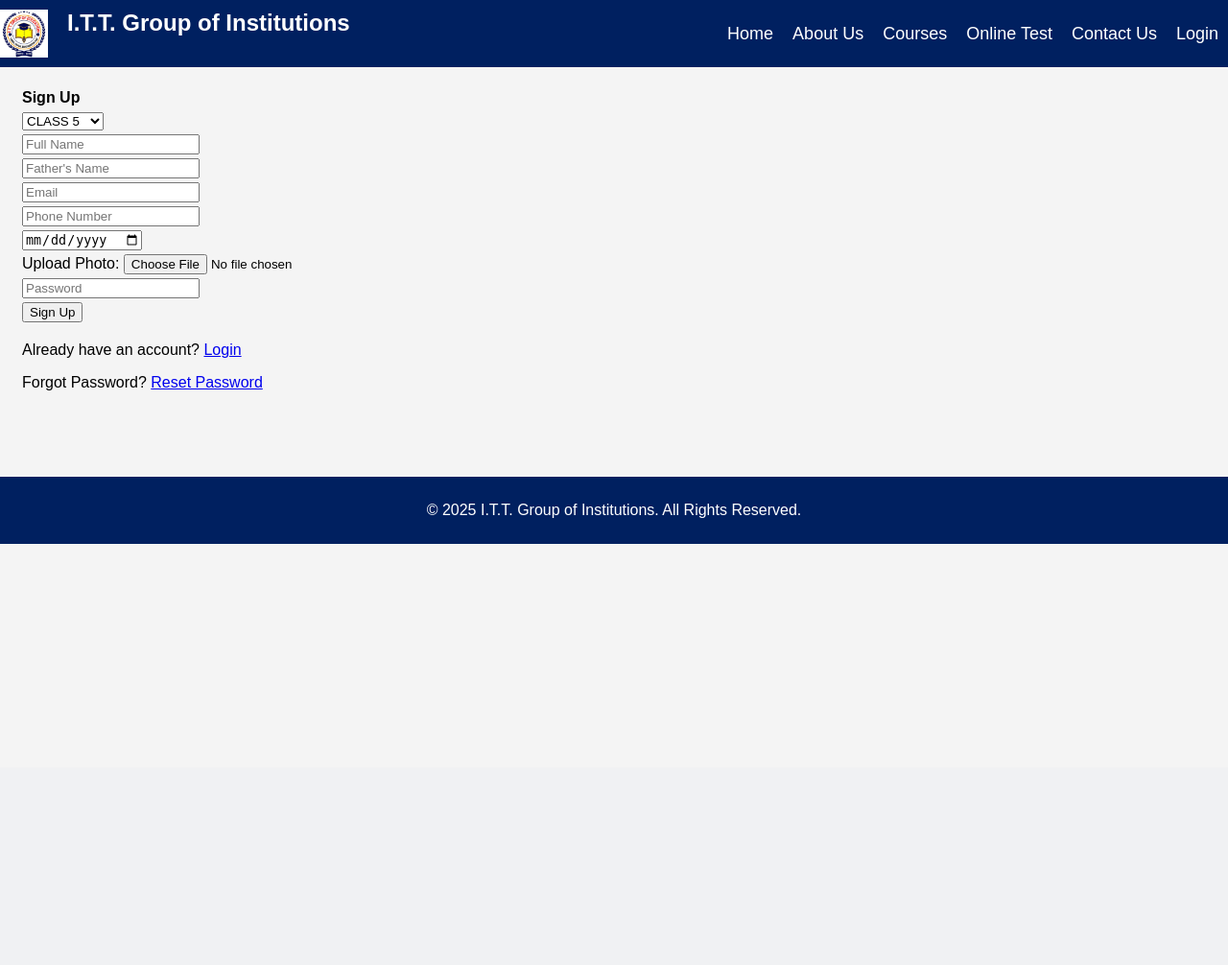
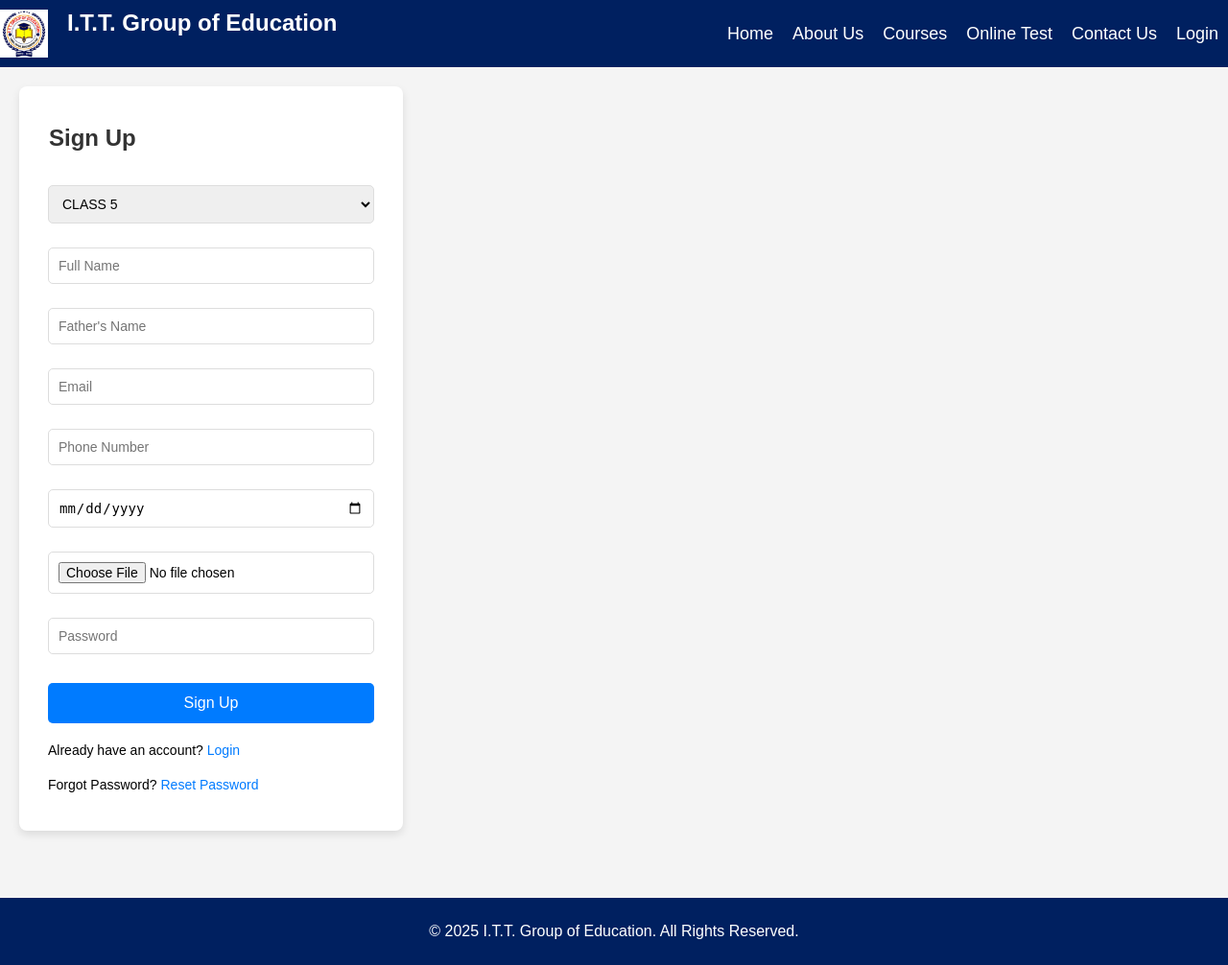
Before and after one commit to shreyansh-cs/itt, a PHP site: page /frontend/register.php in a window 1280 px wide. Shown: the whole page at 96% size. Before the commit the page ends 567 px from the top, so only its background shows below. Run offline with PHP 8.4, Linux system fonts and the light colour scheme; some libraries are stand-ins or nearby versions.

Commit message:
add more styling

```diff
--- a/frontend/css/styles.css
+++ b/frontend/css/styles.css
@@ -1,6 +1,6 @@
 /* Global Styles */
 body {
-    font-family: Arial, sans-serif;
+    font-family: 'Poppins', sans-serif;
     margin: 0;
     padding: 0;
     background-color: #f4f4f4;
@@ -191,8 +191,153 @@ table.courses td a.course-link:hover {
 /*contact us page css end*/
 
 /*index page css start*/
+.home {
+    padding: 60px 20px;
+    max-width: 1100px;
+    margin: 0 auto;
+    background-color: #ffffff;
+    border-radius: 10px;
+    box-shadow: 0 10px 20px rgba(0, 0, 0, 0.1);
+    text-align: center;
+}
 
+.home h1 {
+    font-size: 36px;
+    color: #2980b9;
+    margin-bottom: 20px;
+    font-weight: bold;
+}
+
+.home p {
+    font-size: 18px;
+    line-height: 1.6;
+    color: #555;
+    margin-bottom: 30px;
+    max-width: 800px;
+    margin-left: auto;
+    margin-right: auto;
+}
+
+.home a {
+    display: inline-block;
+    font-size: 18px;
+    color: #fff;
+    background-color: #1abc9c;
+    padding: 15px 30px;
+    margin: 10px 15px;
+    text-decoration: none;
+    border-radius: 50px;
+    transition: background-color 0.3s ease, transform 0.3s ease;
+}
+
+.home a:hover {
+    background-color: #16a085;
+    transform: translateY(-3px);
+}
 /*index page css end*/
+
+/*login page css start*/
+.login-container {
+    background-color: #fff;
+    box-shadow: 0 4px 8px rgba(0, 0, 0, 0.1);
+    padding: 30px;
+    border-radius: 8px;
+    width: 100%;
+    max-width: 400px;
+    box-sizing: border-box;
+  }
+
+  .login {
+    width: 100%;
+    border-collapse: collapse;
+  }
+
+  .login th {
+    text-align: left;
+    font-size: 24px;
+    color: #333;
+    padding-bottom: 20px;
+    padding-top: 10px;
+  }
+
+  .login td {
+    padding: 10px 0;
+  }
+
+  .first {
+    font-size: 14px;
+    color: #333;
+    padding-right: 10px;
+    width: 30%;
+    text-align: right;
+  }
+
+  .second {
+    width: 70%;
+  }
+
+  .second input{
+    width: 100%;
+    padding: 10px;
+    margin-top: 5px;
+    border: 1px solid #ddd;
+    border-radius: 5px;
+    font-size: 14px;
+    box-sizing: border-box;
+  }
+
+  .second select{
+    width: 100%;
+    padding: 10px;
+    margin-top: 5px;
+    border: 1px solid #ddd;
+    border-radius: 5px;
+    font-size: 14px;
+    box-sizing: border-box;
+  }
+
+  .second button {
+    width: 100%;
+    padding: 12px;
+    background-color: #007bff;
+    color: white;
+    border: none;
+    border-radius: 5px;
+    font-size: 16px;
+    cursor: pointer;
+    margin-top: 10px;
+    transition: background-color 0.3s ease;
+  }
+
+  .second button:hover {
+    background-color: #0056b3;
+  }
+
+  .second a {
+    color: #007bff;
+    text-decoration: none;
+    font-size: 14px;
+  }
+
+  .second a:hover {
+    text-decoration: underline;
+  }
+
+  /* Forgot password, Sign-up links */
+  .second {
+    font-size: 14px;
+    text-align: center;
+  }
+
+  .second a {
+    margin-top: 10px;
+  }
+
+  .second p {
+    margin-top: 10px;
+    font-size: 14px;
+  }
+/*login page css end*/
 
 
 /* Mobile Responsiveness */
@@ -226,4 +371,18 @@ table.courses td a.course-link:hover {
     nav.active ul {
         display: flex;
     }
+    /*index page css start*/
+    .home h1 {
+        font-size: 28px;
+    }
+
+    .home p {
+        font-size: 16px;
+    }
+
+    .home a {
+        padding: 12px 25px;
+        font-size: 16px;
+    }
+    /*index page css end*/
 }
--- a/frontend/master.php
+++ b/frontend/master.php
@@ -46,7 +46,7 @@
     <header>
         <div class="logo">
         <img src="../images/icon.jpeg"  alt="I.T.T Group of Education Logo">
-        <h1>I.T.T. Group of Institutions </h1>
+        <h1>I.T.T. Group of Education</h1>
         </div>
         <nav class="navbar">
             <ul>
@@ -83,7 +83,7 @@
     </main>
 
     <footer>
-        <p>&copy; 2025 I.T.T. Group of Institutions. All Rights Reserved.</p>
+        <p>&copy; 2025 I.T.T. Group of Education. All Rights Reserved.</p>
     </footer>
 
     <script src="/itt/frontend/scripts/script.js"></script>
--- a/frontend/register.php
+++ b/frontend/register.php
@@ -8,15 +8,15 @@ $title = "Register";
     <?php if(isset($msg)) echo $msg; ?>
   </div>
   <!-- Sign Up Form -->
-  <div class="container" id="signup-form">
+  <div class="login-container" id="signup-form">
     <form action="" method="POST" enctype="multipart/form-data">
-        <table class='register'>
+        <table class='login'>
             <tr>
-            <th>Sign Up</th>
+            <th class='second'>Sign Up</th>
             </tr>
             <tr>
             <tr>
-                <td>
+                <td class='second'>
                     <select name='class' id='class'>
                         <?php
                             for($i=5;$i<13;$i++)
@@ -33,54 +33,54 @@ $title = "Register";
                 </td>
             </tr>
             <tr>
-                <td>
+                <td class='second'>
                     <input type="text" name="full_name" <?php echo "value='$full_name'"; ?> placeholder="Full Name" required>
                 </td>
             </tr>
             <tr>
-                <td>
+                <td class='second'>
                     <input type="text" name="father_name" <?php echo "value='$father_name'"; ?> placeholder="Father's Name" required>
                 </td>
             </tr>
             <tr>
-                <td>
+                <td class='second'>
                     <input type="email" name="email" <?php echo "value='$email'"; ?> placeholder="Email" required>
                 </td>
             </tr>
             <tr>
-                <td>
+                <td class='second'>
                     <input type="text" name="phone" <?php echo "value='$phone'"; ?> placeholder="Phone Number" required>
                 </td>
             </tr>
             <tr>
-                <td>
+                <td class='second'>
                     <input type="date" name="dob" <?php echo "value='$dob'"; ?> placeholder="Date of Birth" required>
                 </td>
             </tr>
             <tr>
-                <td>
-                    <label>Upload Photo:</label>
+                <td class='second'>
+                    <!--label>Upload Photo:</label-->
                     <input type="file" name="photo" accept="image/*" required>
                 </td>
             </tr>
             <tr>
-                <td>
+                <td class='second'>
                     <input type="password" name="password" placeholder="Password" required>
                 </td>
             </tr>
             <tr>
-                <td>
+                <td class='second'>
                     <button type="submit">Sign Up</button>
                 </td>
             </tr>
             <tr>
-                <td>
-                <div class="links">
-                    <p>Already have an account? <a href="login.php" > Login </a></p>
-                    </div>
-                    <div class="links">
-                    <p>Forgot Password? <a href="forgot.php"> Reset Password </a></p>
-                </div>
+                <td class='second'>
+                    Already have an account? <a href="login.php" > Login </a>
+                </td>
+            </tr>
+            <tr>
+                <td class='second'>
+                    Forgot Password? <a href="forgot.php"> Reset Password </a>
                 </td>
             </tr>
         </table>
```
Also changed, not shown: frontend/forgot.php (+6 -8 lines), frontend/index.php (+6 -8 lines), frontend/login.php (+7 -7 lines).
